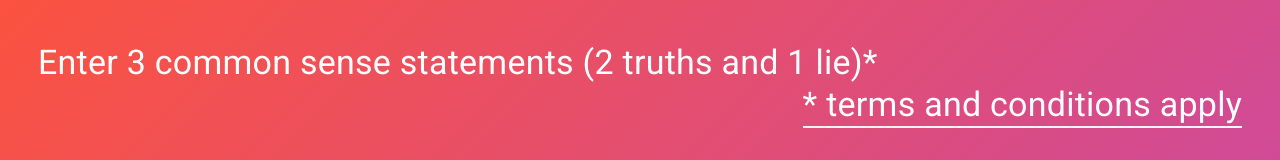
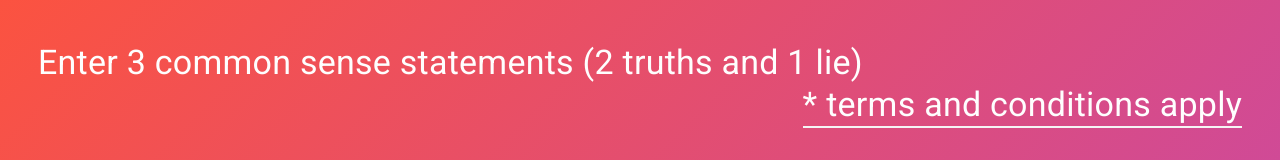
Before and after one commit to isi-usc-edu/mcs-demo, a React (Create React App) app: page / in a window 1280 px wide. Shown: the top 160 px of the page. Built offline with nearby package versions, Linux system fonts and the light colour scheme.

Commit message:
Remove superfluous asterisk from the demo

```diff
--- a/src/App.js
+++ b/src/App.js
@@ -172,7 +172,7 @@ class App extends React.Component {
           component="h1"
           variant="h4"
           className={classes.h1}>
-          Enter 3 common sense statements (2 truths and 1 lie)*
+          Enter 3 common sense statements (2 truths and 1 lie)
           <span className={classes.anchorEl}
             onMouseEnter={this.handlePopoverOpen.bind(this)}
             onMouseLeave={this.handlePopoverClose.bind(this)}>
```
